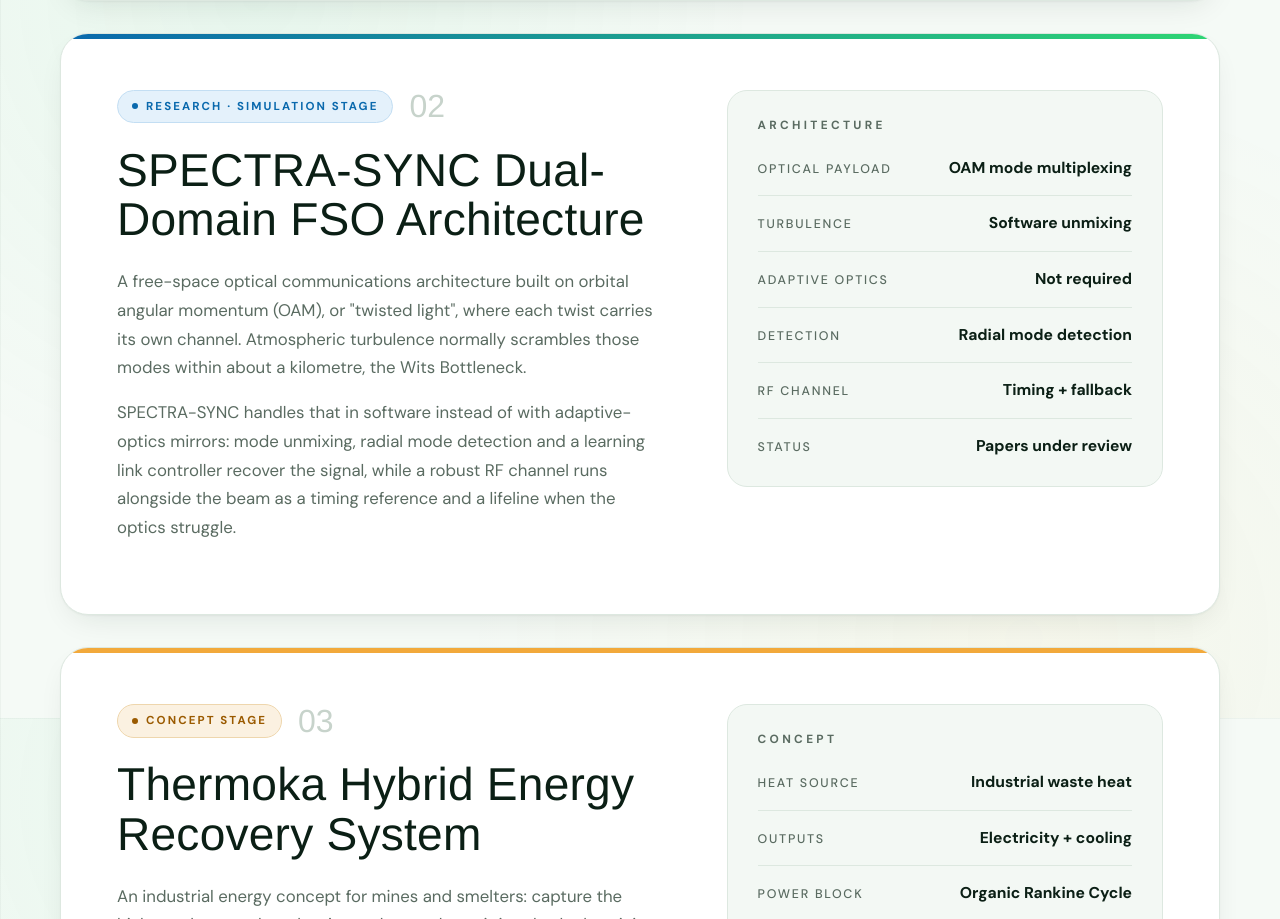
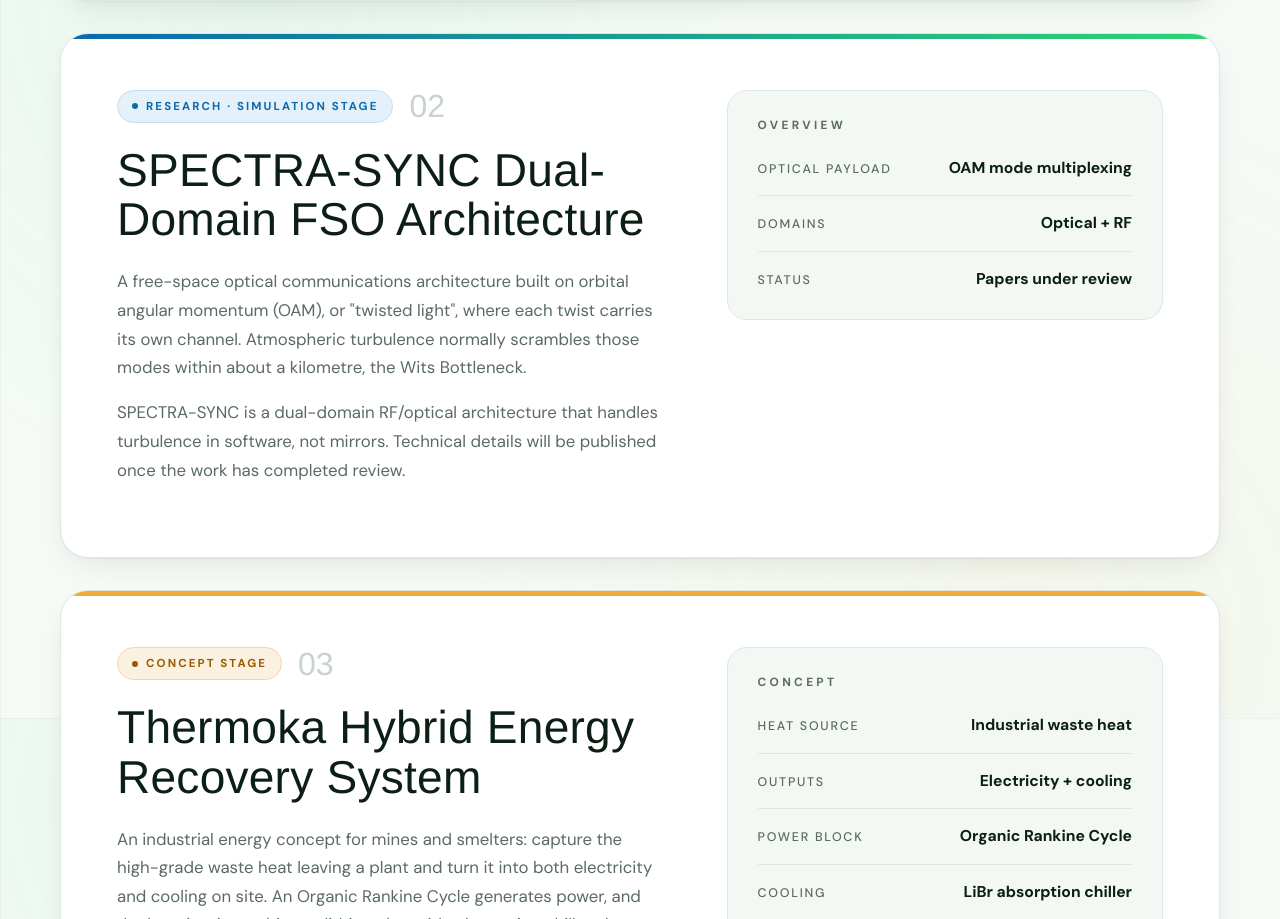
Before and after one commit to ProfGofaone/thermoka-website, a plain HTML site: page innovations.html in a window 1280 px wide. Shown: the part 1682-2601 px from the top of the page. Drawn offline with Linux system fonts and the light colour scheme.

Commit message:
Trim SPECTRA-SYNC technical detail from Innovations page pending patent filing
Co-Authored-By: Claude Opus 5.5 <noreply@anthropic.com>
Claude-Session: https://claude.ai/code/session_018QiyiFAKwnsE3Hf9wGoAFw

```diff
--- a/innovations.html
+++ b/innovations.html
@@ -93,16 +93,13 @@
             <div class="innovation-top"><span class="pill blue">Research · Simulation Stage</span><span class="n">02</span></div>
             <h2 id="s-title">SPECTRA-SYNC Dual-Domain FSO Architecture</h2>
             <p>A free-space optical communications architecture built on orbital angular momentum (OAM), or "twisted light", where each twist carries its own channel. Atmospheric turbulence normally scrambles those modes within about a kilometre, the Wits Bottleneck.</p>
-            <p>SPECTRA-SYNC handles that in software instead of with adaptive-optics mirrors: mode unmixing, radial mode detection and a learning link controller recover the signal, while a robust RF channel runs alongside the beam as a timing reference and a lifeline when the optics struggle.</p>
+            <p>SPECTRA-SYNC is a dual-domain RF/optical architecture that handles turbulence in software, not mirrors. Technical details will be published once the work has completed review.</p>
           </div>
           <div class="specs">
-            <h3>Architecture</h3>
+            <h3>Overview</h3>
             <dl>
               <div><dt>Optical payload</dt><dd>OAM mode multiplexing</dd></div>
-              <div><dt>Turbulence</dt><dd>Software unmixing</dd></div>
-              <div><dt>Adaptive optics</dt><dd>Not required</dd></div>
-              <div><dt>Detection</dt><dd>Radial mode detection</dd></div>
-              <div><dt>RF channel</dt><dd>Timing + fallback</dd></div>
+              <div><dt>Domains</dt><dd>Optical + RF</dd></div>
               <div><dt>Status</dt><dd>Papers under review</dd></div>
             </dl>
           </div>
```
